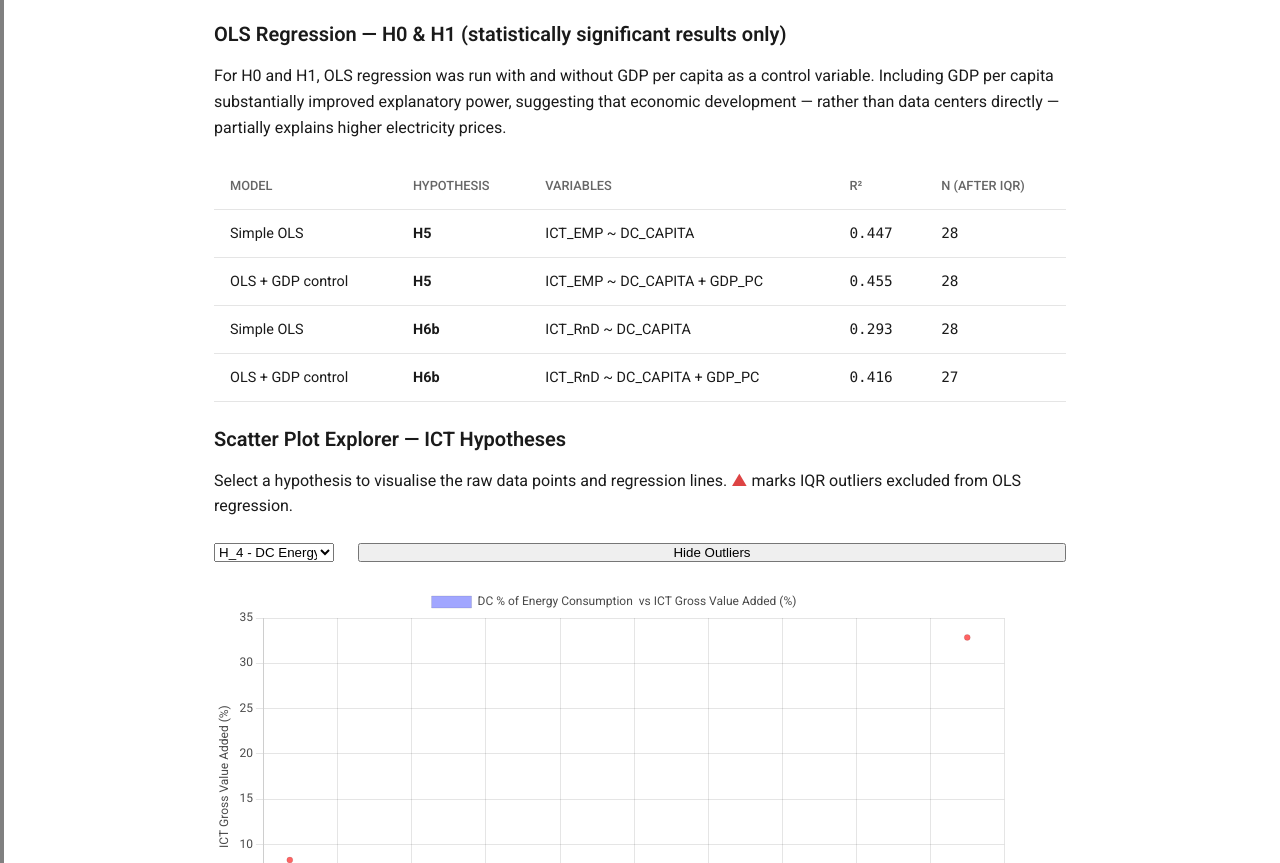
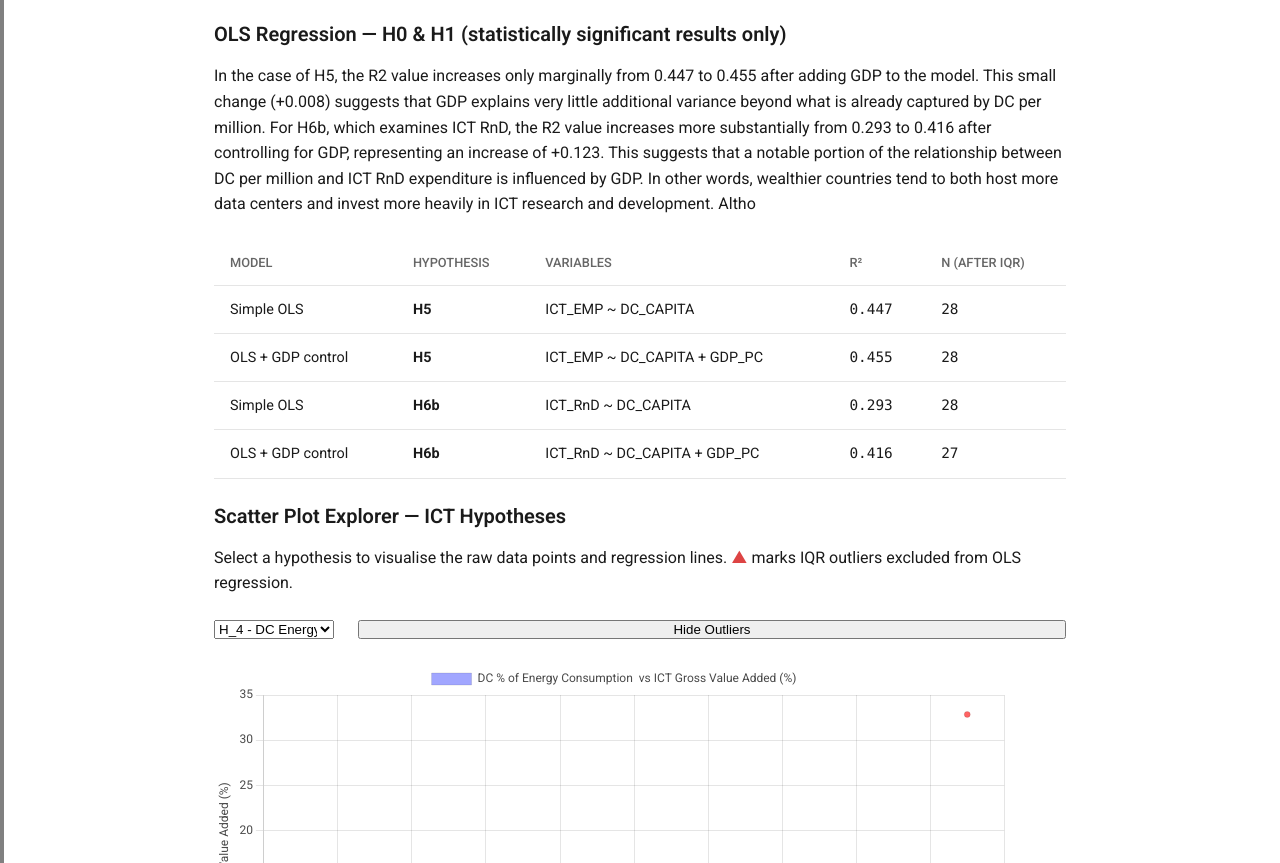
Before and after one commit to dia-jen/web_report_bt, a plain HTML site: page results.html in a window 1280 px wide. Shown: the part 3554-4417 px from the top of the page. Drawn offline with nearby package versions, Linux system fonts and the light colour scheme.

```diff
--- a/results.html
+++ b/results.html
@@ -300,9 +300,8 @@
           <!-- H5/H6B: OLS REGRESSION -->
         <h3>OLS Regression — H0 &amp; H1 (statistically significant results only)</h3>
         <p>
-          For H0 and H1, OLS regression was run with and without GDP per capita as a control variable.
-          Including GDP per capita substantially improved explanatory power, suggesting that economic
-          development — rather than data centers directly — partially explains higher electricity prices.
+          In the case of H5, the R2 value increases only marginally from 0.447 to 0.455 after adding GDP to the model. This small change (+0.008) suggests that GDP explains very little additional variance beyond what is already captured by DC per million.
+          For H6b, which examines ICT RnD, the R2 value increases more substantially from 0.293 to 0.416 after controlling for GDP, representing an increase of +0.123. This suggests that a notable portion of the relationship between DC per million and ICT RnD expenditure is influenced by GDP. In other words, wealthier countries tend to both host more data centers and invest more heavily in ICT research and development. Altho
         </p>
 
         <table class="data-table">
```
